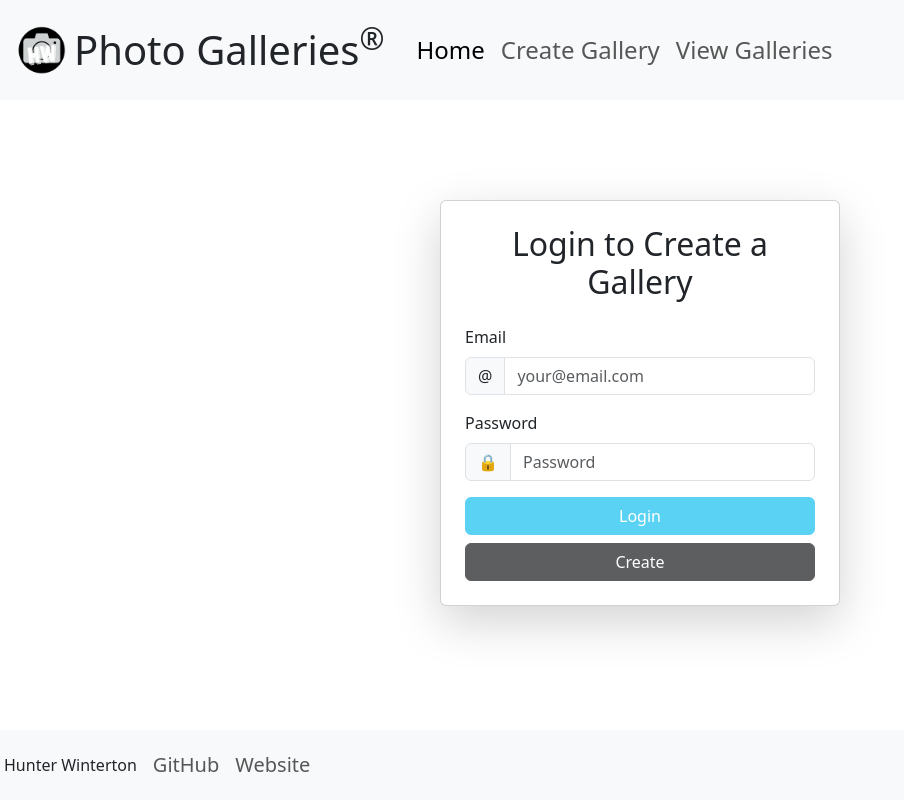
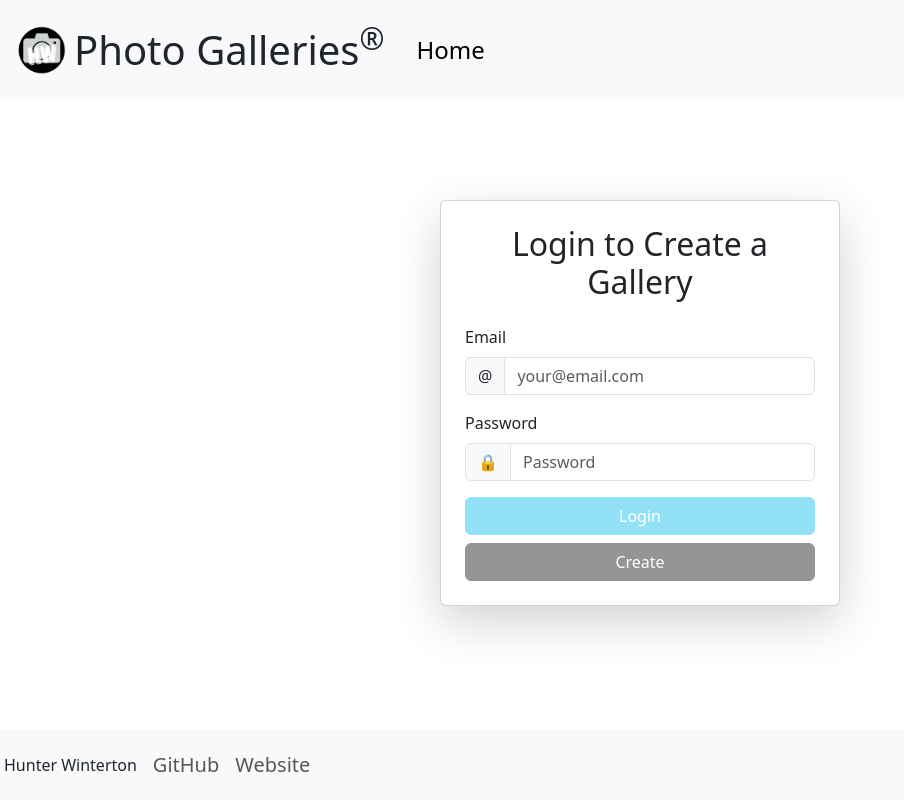
Before and after one commit to hunterwinterton/startup, a React (Vite) app: page / in a window 1280 px wide. Shown: the whole page, without its empty margins (0-904 px from the left). Built offline with nearby package versions, Linux system fonts and the light colour scheme.

Commit message:
update login reactivity

```diff
--- a/src/app.jsx
+++ b/src/app.jsx
@@ -7,8 +7,17 @@ import { Create_Gallery } from "./create_gallery/create_gallery";
 import { Public_Gallery } from "./public_gallery/public_gallery";
 import { View_Galleries } from "./view_galleries/view_galleries";
 import { View_Gallery } from "./view_gallery/view_gallery";
+import { AuthState } from "./login/authState";
 
-export default function App() {
+function App() {
+      const [userName, setUserName] = React.useState(
+				localStorage.getItem("userName") || ""
+			);
+			const currentAuthState = userName
+				? AuthState.Authenticated
+				: AuthState.Unauthenticated;
+			const [authState, setAuthState] = React.useState(currentAuthState);
+
 	return (
 		<BrowserRouter>
 			<header className="sticky-top bg-light p-3">
@@ -27,23 +36,40 @@ export default function App() {
 									Home
 								</NavLink>
 							</li>
+							{authState === AuthState.Authenticated && (
 								<li className="nav-item fs-4">
 									<NavLink className="nav-link" to="create">
 										Create Gallery
 									</NavLink>
 								</li>
+							)}
+							{authState === AuthState.Authenticated && (
 								<li className="nav-item fs-4">
 									<NavLink className="nav-link" to="all">
 										View Galleries
 									</NavLink>
 								</li>
+							)}
 						</ul>
 					</nav>
 				</div>
 			</header>
 
 			<Routes>
-				<Route path="/" element={<Login />} exact />
+				<Route
+					path="/"
+					element={
+						<Login
+							userName={userName}
+							authState={authState}
+							onAuthChange={(userName, authState) => {
+								setAuthState(authState);
+								setUserName(userName);
+							}}
+						/>
+					}
+					exact
+				/>
 				<Route path="/public" element={<Public_Gallery />} />
 				<Route path="/all" element={<View_Galleries />} />
 				<Route path="/view" element={<View_Gallery />} />
@@ -89,3 +115,5 @@ function NotFound() {
 		</main>
 	);
 }
+
+export default App;
--- /dev/null
+++ b/src/login/authState.js
@@ -0,0 +1,9 @@
+export class AuthState {
+	static Unknown = new AuthState("unknown");
+	static Authenticated = new AuthState("authenticated");
+	static Unauthenticated = new AuthState("unauthenticated");
+
+	constructor(name) {
+		this.name = name;
+	}
+}
--- /dev/null
+++ b/src/login/authenticated.css
@@ -0,0 +1,3 @@
+html, body {
+  background-color: white;
+}
--- /dev/null
+++ b/src/login/authenticated.jsx
@@ -0,0 +1,37 @@
+import React from "react";
+import { useNavigate } from "react-router-dom";
+import Button from "react-bootstrap/Button";
+
+import "./authenticated.css";
+
+export function Authenticated(props) {
+	const navigate = useNavigate();
+
+	function logout() {
+		localStorage.removeItem("userName");
+		props.onLogout();
+	}
+
+	return (
+		<main className="d-flex justify-content-center align-items-center vh-100">
+			<div
+				className="card p-4 shadow-lg"
+				style={{ maxWidth: "400px", width: "100%" }}
+			>
+				<h2 className="text-center mb-4">Welcome, {props.userName}</h2>
+				<div className="d-grid gap-2">
+					<Button
+						variant="primary"
+						onClick={() => navigate("/create")}
+						className="btn-block"
+					>
+						Create
+					</Button>
+					<Button variant="secondary" onClick={logout} className="btn-block">
+						Logout
+					</Button>
+				</div>
+			</div>
+		</main>
+	);
+}
--- a/src/login/login.jsx
+++ b/src/login/login.jsx
@@ -1,56 +1,24 @@
 import React from "react";
+import { Unauthenticated } from "./unauthenticated";
+import { Authenticated } from "./authenticated";
+import { AuthState } from "./authState";
 
-export function Login() {
+export function Login({ userName, authState, onAuthChange }) {
 	return (
-		<>
-			<main className="d-flex justify-content-center align-items-center vh-100">
-				<div
-					className="card p-4 shadow-lg"
-					style={{ maxWidth: "400px", width: "100%" }}
-				>
-					<h2 className="text-center mb-4">Login to Create a Gallery</h2>
-					<form method="get" action="/create">
-						<div className="mb-3">
-							<label htmlFor="email" className="form-label">
-								Email
-							</label>
-							<div className="input-group">
-								<span className="input-group-text">@</span>
-								<input
-									type="email"
-									className="form-control"
-									id="email"
-									placeholder="your@email.com"
-									required
-								/>
-							</div>
-						</div>
-						<div className="mb-3">
-							<label htmlFor="password" className="form-label">
-								Password
-							</label>
-							<div className="input-group">
-								<span className="input-group-text">🔒</span>
-								<input
-									type="password"
-									className="form-control"
-									id="password"
-									placeholder="Password"
-									required
-								/>
-							</div>
-						</div>
-						<div className="d-grid gap-2">
-							<button type="submit" className="btn btn-primary">
-								Login
-							</button>
-							<button type="button" className="btn btn-secondary">
-								Create
-							</button>
-						</div>
-					</form>
-				</div>
-			</main>
-		</>
+		<main className="d-flex justify-content-center align-items-center vh-100">
+			{authState === AuthState.Authenticated ? (
+				<Authenticated
+					userName={userName}
+					onLogout={() => onAuthChange(userName, AuthState.Unauthenticated)}
+				/>
+			) : (
+				<Unauthenticated
+					userName={userName}
+					onLogin={(loginUserName) => {
+						onAuthChange(loginUserName, AuthState.Authenticated);
+					}}
+				/>
+			)}
+		</main>
 	);
 }
--- /dev/null
+++ b/src/login/messageDialog.jsx
@@ -0,0 +1,15 @@
+import React from "react";
+
+import Button from "react-bootstrap/Button";
+import Modal from "react-bootstrap/Modal";
+
+export function MessageDialog(props) {
+	return (
+		<Modal {...props} show={props.message} centered>
+			<Modal.Body>{props.message}</Modal.Body>
+			<Modal.Footer>
+				<Button onClick={props.onHide}>Close</Button>
+			</Modal.Footer>
+		</Modal>
+	);
+}
--- /dev/null
+++ b/src/login/unauthenticated.jsx
@@ -0,0 +1,88 @@
+import React from "react";
+
+import Button from "react-bootstrap/Button";
+import { MessageDialog } from "./messageDialog";
+
+export function Unauthenticated(props) {
+	const [userName, setUserName] = React.useState(props.userName);
+	const [password, setPassword] = React.useState("");
+	const [displayError, setDisplayError] = React.useState(null);
+
+	async function loginUser() {
+		localStorage.setItem("userName", userName);
+		props.onLogin(userName);
+	}
+
+	async function createUser() {
+		localStorage.setItem("userName", userName);
+		props.onLogin(userName);
+	}
+
+	return (
+		<>
+				<div
+					className="card p-4 shadow-lg"
+					style={{ maxWidth: "400px", width: "100%" }}
+				>
+					<h2 className="text-center mb-4">Login to Create a Gallery</h2>
+					<form onSubmit={(e) => e.preventDefault()}>
+						<div className="mb-3">
+							<label htmlFor="email" className="form-label">
+								Email
+							</label>
+							<div className="input-group">
+								<span className="input-group-text">@</span>
+								<input
+									type="email"
+									className="form-control"
+									id="email"
+									value={userName}
+									onChange={(e) => setUserName(e.target.value)}
+									placeholder="your@email.com"
+									required
+								/>
+							</div>
+						</div>
+						<div className="mb-3">
+							<label htmlFor="password" className="form-label">
+								Password
+							</label>
+							<div className="input-group">
+								<span className="input-group-text">🔒</span>
+								<input
+									type="password"
+									className="form-control"
+									id="password"
+									value={password}
+									onChange={(e) => setPassword(e.target.value)}
+									placeholder="Password"
+									required
+								/>
+							</div>
+						</div>
+						<div className="d-grid gap-2">
+							<Button
+								variant="primary"
+								onClick={() => loginUser()}
+								disabled={!userName || !password}
+							>
+								Login
+							</Button>
+							<Button
+								variant="secondary"
+								onClick={() => createUser()}
+								disabled={!userName || !password}
+							>
+								Create
+							</Button>
+						</div>
+					</form>
+				</div>
+
+				<MessageDialog
+					message={displayError}
+					onHide={() => setDisplayError(null)}
+				/>
+		</>
+	);
+}
```
Lines whose indentation alone changed are shown as unchanged.
